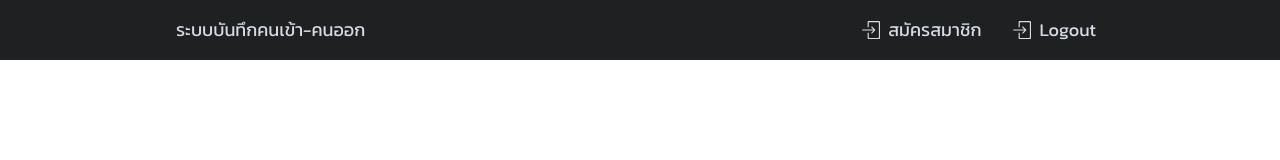
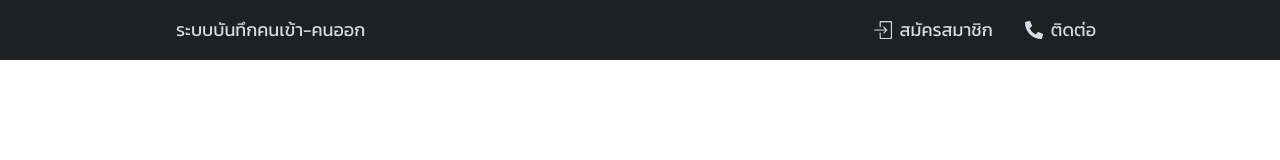
Before and after one commit to leokungYT/font, a React (Vite) app: page / in a window 1280 px wide. Shown: the top 160 px of the page. Built offline with nearby package versions, Linux system fonts and the light colour scheme.

Commit message:
Update Header.jsx

```diff
--- a/src/layout/Header.jsx
+++ b/src/layout/Header.jsx
@@ -54,15 +54,28 @@ export default function Nav() {
                   </li>
                 ))}
                   {user?.id && (
+                    <>
                       <li className="inline-block">
                         <a href="https://www.facebook.com/profile.php?id=100078116817045" className="menu menu-horizontal text-lg flex gap-2 items-center">
                           <FaPhoneAlt />
                           ติดต่อ
-                  </a>                  </li>
-                )}
+                        </a>
+                      </li>
                       <li className="inline-block">
                         <Link to="#" onClick={handleLogout}><SlLogin />Logout</Link>
                       </li>
+                    </>
+                  )}
+                  {!user?.id && (
+                    <>
+                      <li className="inline-block">
+                        <a href="https://www.facebook.com/profile.php?id=100078116817045" className="menu menu-horizontal text-lg flex gap-2 items-center">
+                          <FaPhoneAlt />
+                          ติดต่อ
+                        </a>
+                      </li>
+                    </>
+                  )}
               </ul>
             </div>
           </div>
@@ -70,24 +83,41 @@ export default function Nav() {
           {/*responsive */}
           {isMenuOpen && (
   <ul className='flex-col md:flex-row md:hidden p-4 mr-2'>
-              {finalNav.map((el) => (
-                <li key={el.to} className="inline-block">
-                  <Link to={el.to} className='flex items-center gap-2'><SlLogin />{el.text}</Link>
-                </li>
-              ))}
-              {user?.id && (
-             <li className="inline-block">
+    {!user?.id ? (
+      <>
+        <li className="">
           <a href="https://www.facebook.com/profile.php?id=100078116817045" className="menu menu-horizontal text-lg flex gap-2 items-center">
             <FaPhoneAlt />
             ติดต่อ
           </a>
         </li>
+        {finalNav.map((el) => (
+          <li key={el.to} className="">
+            <Link to={el.to} className='menu menu-horizontal text-lg flex gap-2 items-center'>
+              <SlLogin />{el.text}
+            </Link>
+          </li>
+        ))}
+      </>
+    ) : (
+      <>
+        <li className="">
+          <a href="https://www.facebook.com/profile.php?id=100078116817045" className="menu menu-horizontal text-lg flex gap-2 items-center">
+            <FaPhoneAlt />
+            ติดต่อ
+          </a>
+        </li>
+        <li className="">
+          <Link to="#" onClick={handleLogout} className="menu menu-horizontal text-lg flex gap-2 items-center">
+            <SlLogin />Logout
+          </Link>
+        </li>
+      </>
     )}
-               <li>
-              <Link to="#" onClick={handleLogout} className="flex items-center gap-2"><SlLogin />Logout</Link>
-              </li>
   </ul>
 )}
+
+
         </nav>
 
   );
```
Lines whose indentation alone changed are shown as unchanged.
